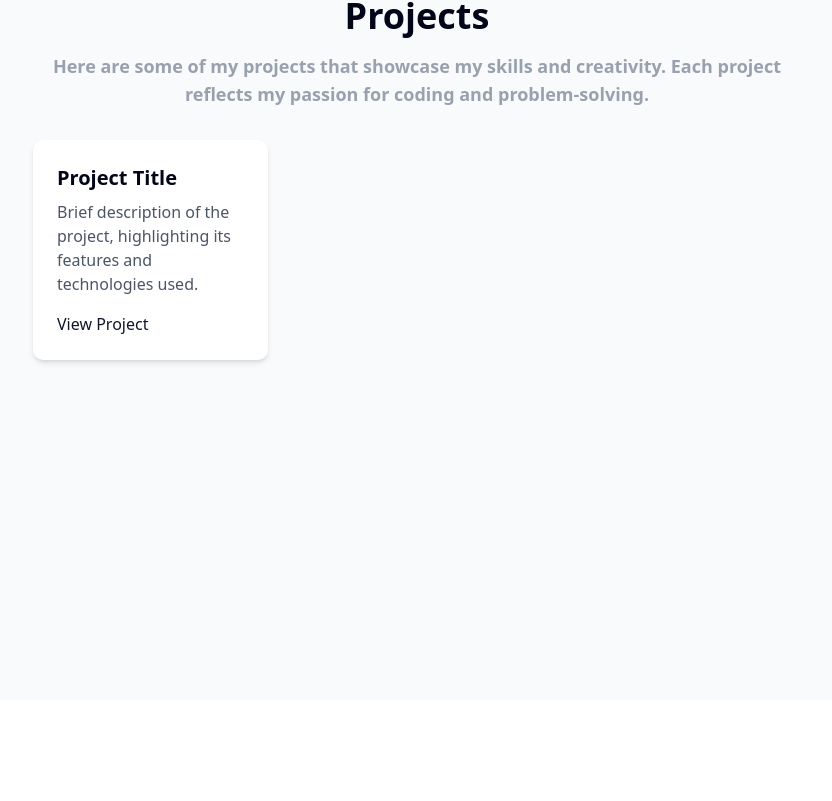
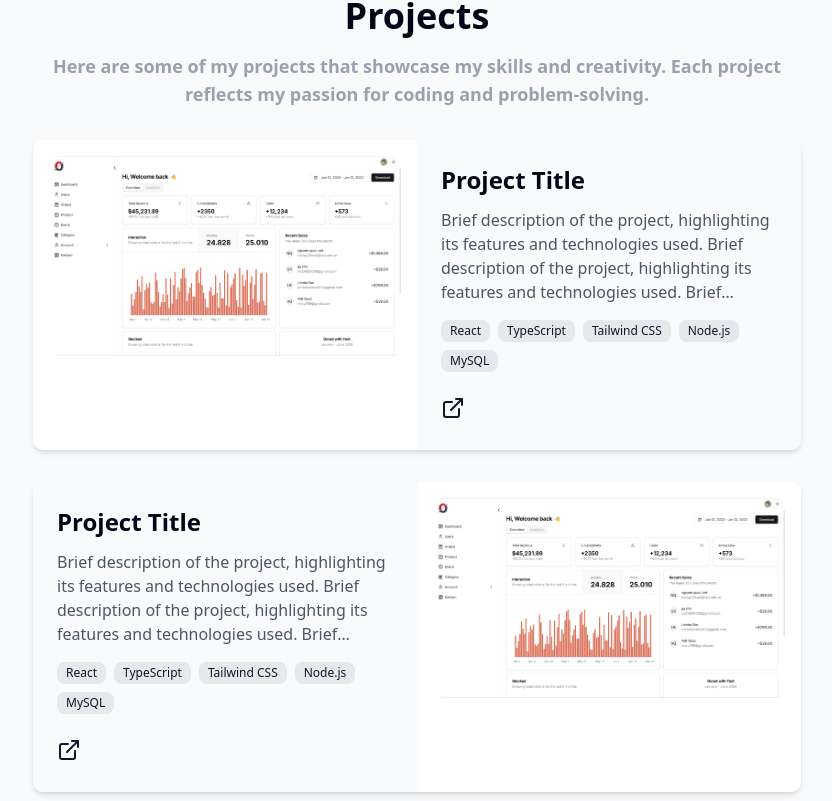
Before and after one commit to vietviet08/MP-Personal, a Next.js app: page / in a window 1280 px wide. Shown: the part 2696-3497 px from the top of the page, without its empty margins (223-1055 px from the left). Built offline with nearby package versions, Linux system fonts and the light colour scheme.

Commit message:
update: projects section is static data

```diff
--- a/src/components/Contact/Contact.tsx
+++ b/src/components/Contact/Contact.tsx
@@ -80,11 +80,10 @@ export const Contact = () => {
                             </div>
                         </div>
                     </div>
-
                 </div>
 
                 <div
-                    className="bg-card rounded-lg shadow-xs"
+                    className=" rounded-lg shadow-xs"
                     onSubmit={handleSubmit}
                 >
                     <h3 className="text-2xl font-semibold mb-6">
@@ -157,8 +156,6 @@ export const Contact = () => {
                              <Send size={16} />
                            {isSubmitting ? "Sending..." : "Send Message"}
                            </div>
-
-
                         </button>
                     </form>
                 </div>
--- a/src/components/Projects/Projects.tsx
+++ b/src/components/Projects/Projects.tsx
@@ -1,6 +1,10 @@
 import { TitleSection } from "@/components/ui/title-section";
+import Image from "next/image";
 import React from "react";
-
+import { cn } from "@/lib/utils";
+import PicProject from "@/assets/pic-project.png";
+import { Badge } from "@/components/ui/badge";
+import { ExternalLink } from "lucide-react";
 export const Projects = () => {
     return (
         <TitleSection
@@ -9,21 +13,97 @@ export const Projects = () => {
             title={"Projects"}
             description="Here are some of my projects that showcase my skills and creativity. Each project reflects my passion for coding and problem-solving."
         >
-            <div className="grid grid-cols-1 md:grid-cols-2 lg:grid-cols-3 gap-8">
-                {/* Example Project Card */}
-                <div className="bg-white dark:bg-gray-800 p-6 rounded-lg shadow-md hover:shadow-lg transition-shadow duration-300">
-                    <h3 className="text-xl font-semibold mb-2">
-                        Project Title
-                    </h3>
-                    <p className="text-gray-600 dark:text-gray-400 mb-4">
-                        Brief description of the project, highlighting its
-                        features and technologies used.
-                    </p>
-                    <a href="#" className="text-primary hover:underline">
-                        View Project
-                    </a>
+            <div className="grid grid-cols-1 gap-8">
+
+                <div className="bg-white dark:bg-gray-800 rounded-lg shadow-md hover:shadow-lg transition-shadow duration-300 overflow-hidden">
+                    <div className="flex flex-col md:flex-row">
+                        <div className="w-full md:w-1/2 p-4">
+                            <div className="overflow-hidden rounded-md">
+                                <Image
+                                    src={PicProject}
+                                    alt="Project Thumbnail"
+                                    width={500}
+                                    height={300}
+                                    className="w-full h-auto object-cover rounded-md hover:scale-105 transition-transform duration-300"
+                                />
+                            </div>
+                        </div>
+                        <div className="w-full md:w-1/2 p-6 flex flex-col justify-between bg-gray-50 dark:bg-gray-900/30">
+                            <div>
+                                <h3 className="text-2xl font-semibold mb-3">
+                                    Project Title
+                                </h3>
+                                <p className="text-gray-600 dark:text-gray-400 mb-4 line-clamp-4">
+                                    Brief description of the project, highlighting its features and technologies
+                                    used. Brief description of the project, highlighting its features and technologies
+                                    used. Brief description of the project, highlighting its features and technologies
+                                    used.
+                                </p>
+                                <div className="flex flex-wrap gap-2 mb-6">
+                                    <Badge>React</Badge>
+                                    <Badge>TypeScript</Badge>
+                                    <Badge>Tailwind CSS</Badge>
+                                    <Badge>Node.js</Badge>
+                                    <Badge>MySQL</Badge>
+
+                                </div>
+                            </div>
+                            <div>
+                                <a
+                                    href="#"
+                                    className="inline-flex items-center text-primary hover:underline font-medium"
+                                >
+                                    <ExternalLink />
+                                </a>
+                            </div>
+                        </div>
+                    </div>
                 </div>
-                {/* Repeat for more projects */}
+
+                 <div className="bg-white dark:bg-gray-800 rounded-lg shadow-md hover:shadow-lg transition-shadow duration-300 overflow-hidden">
+                    <div className="flex flex-col md:flex-row-reverse">
+                        <div className="w-full md:w-1/2 p-4">
+                            <div className="overflow-hidden rounded-md">
+                                <Image
+                                    src={PicProject}
+                                    alt="Project Thumbnail"
+                                    width={500}
+                                    height={300}
+                                    className="w-full h-auto object-cover rounded-md hover:scale-105 transition-transform duration-300"
+                                />
+                            </div>
+                        </div>
+                        <div className="w-full md:w-1/2 p-6 flex flex-col justify-between bg-gray-50 dark:bg-gray-900/30">
+                            <div>
+                                <h3 className="text-2xl font-semibold mb-3">
+                                    Project Title
+                                </h3>
+                                <p className="text-gray-600 dark:text-gray-400 mb-4 line-clamp-4">
+                                    Brief description of the project, highlighting its features and technologies
+                                    used. Brief description of the project, highlighting its features and technologies
+                                    used. Brief description of the project, highlighting its features and technologies
+                                    used.
+                                </p>
+                                <div className="flex flex-wrap gap-2 mb-6">
+                                    <Badge>React</Badge>
+                                    <Badge>TypeScript</Badge>
+                                    <Badge>Tailwind CSS</Badge>
+                                    <Badge>Node.js</Badge>
+                                    <Badge>MySQL</Badge>
+
+                                </div>
+                            </div>
+                            <div>
+                                <a
+                                    href="#"
+                                    className="inline-flex items-center text-primary hover:underline font-medium"
+                                >
+                                    <ExternalLink />
+                                </a>
+                            </div>
+                        </div>
+                    </div>
+                </div>
             </div>
         </TitleSection>
     );
--- /dev/null
+++ b/src/components/ui/badge.tsx
@@ -0,0 +1,46 @@
+import * as React from "react"
+import { Slot } from "@radix-ui/react-slot"
+import { cva, type VariantProps } from "class-variance-authority"
+
+import { cn } from "@/lib/utils"
+
+const badgeVariants = cva(
+  "inline-flex items-center justify-center rounded-md border px-2 py-0.5 text-xs font-medium w-fit whitespace-nowrap shrink-0 [&>svg]:size-3 gap-1 [&>svg]:pointer-events-none focus-visible:border-ring focus-visible:ring-ring/50 focus-visible:ring-[3px] aria-invalid:ring-destructive/20 dark:aria-invalid:ring-destructive/40 aria-invalid:border-destructive transition-[color,box-shadow] overflow-hidden",
+  {
+    variants: {
+      variant: {
+        default:
+          "border-transparent bg-[#e6e8eb]  dark:bg-[#374151] text-secondary-foreground [a&]:hover:bg-secondary/90",
+        secondary:
+          "border-transparent bg-secondary text-secondary-foreground [a&]:hover:bg-secondary/90",
+        destructive:
+          "border-transparent bg-destructive text-white [a&]:hover:bg-destructive/90 focus-visible:ring-destructive/20 dark:focus-visible:ring-destructive/40 dark:bg-destructive/60",
+        outline:
+          "text-foreground [a&]:hover:bg-accent [a&]:hover:text-accent-foreground",
+      },
+    },
+    defaultVariants: {
+      variant: "default",
+    },
+  }
+)
+
+function Badge({
+  className,
+  variant,
+  asChild = false,
+  ...props
+}: React.ComponentProps<"span"> &
+  VariantProps<typeof badgeVariants> & { asChild?: boolean }) {
+  const Comp = asChild ? Slot : "span"
+
+  return (
+    <Comp
+      data-slot="badge"
+      className={cn(badgeVariants({ variant }), className)}
+      {...props}
+    />
+  )
+}
+
+export { Badge, badgeVariants }
```
Also changed, not shown: src/assets/pic-project.png (added).
